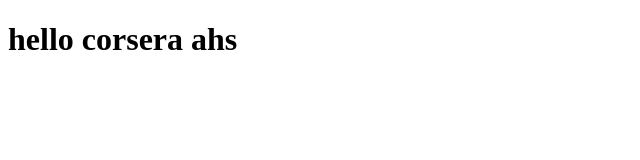
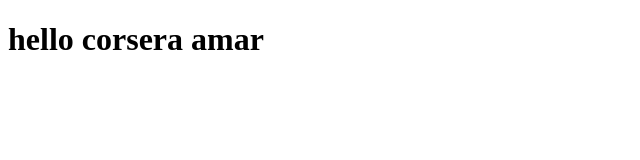
Before and after one commit to myselfdesai/angular-test, a plain HTML site: page index.html in a window 1280 px wide. Shown: the full height of the page, 0-640 px from the left. Drawn offline with Linux system fonts and the light colour scheme.

Commit message:
new version of git file

```diff
--- a/index.html
+++ b/index.html
@@ -2,6 +2,6 @@
 <html>
   <head></head>
   <body>
-    <h1> hello corsera ahs </h1>
+    <h1> hello corsera amar </h1>
   </body>
 </html>
```
